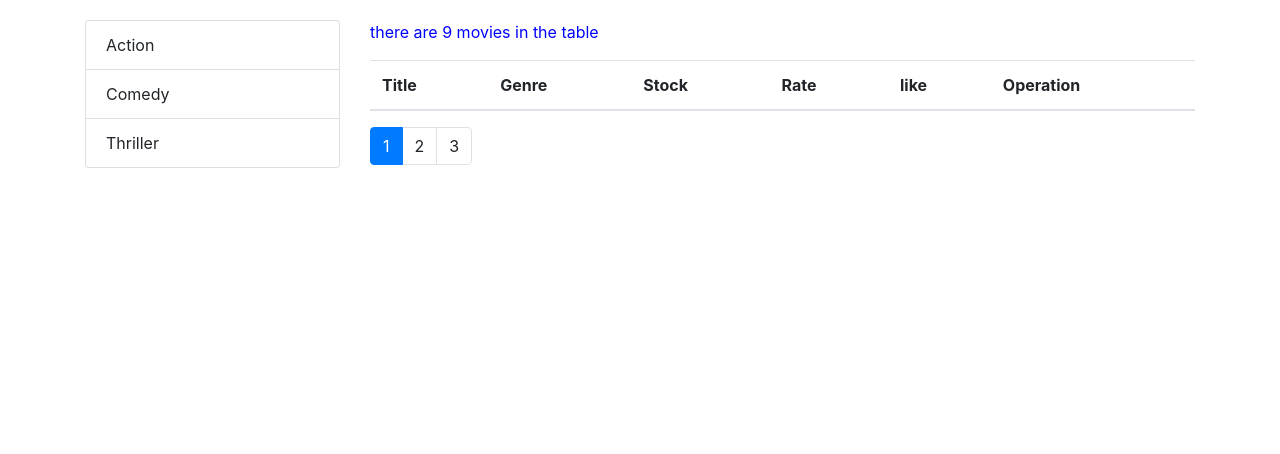
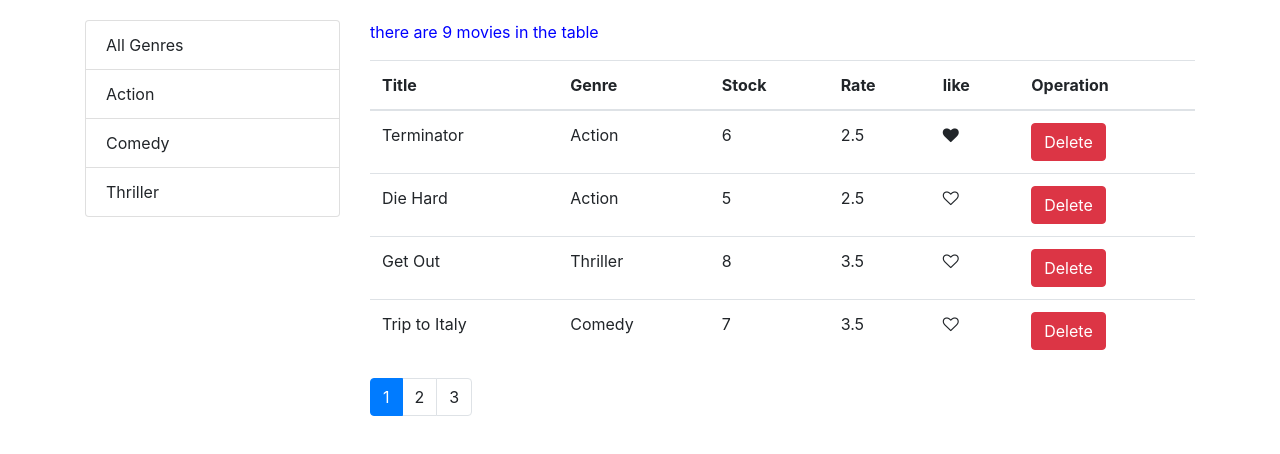
Before and after one commit to sepehr71/react-app, a React (Create React App) app: page / in a window 1280 px wide. Shown: the top 454 px of the page. Built offline with nearby package versions, Linux system fonts and the light colour scheme.

Commit message:
completing filter section

```diff
--- a/src/components/common/listGroup.jsx
+++ b/src/components/common/listGroup.jsx
@@ -5,7 +5,8 @@ const ListGroup  = (props) => {
     return(
       <ul className="list-group">
         {items.map (item =>
-         <li key={item[valueProperty]}  className={item === currentGenre ? "list-group-item active" : "list-group-item"} onClick={() => onItemSelect(item)}>{item[textProperty]}</li>
+         <li key={item[valueProperty]}
+          className={item === currentGenre ? "list-group-item active" : "list-group-item"} onClick={() => onItemSelect(item)}>{item[textProperty]}</li>
             )}
       </ul>
     )
--- a/src/components/movies.jsx
+++ b/src/components/movies.jsx
@@ -15,7 +15,8 @@ class Movies extends Component {
         currentGenre : "thriller"
     } ;
     componentDidMount(){
-      this.setState({movies:getMovies(),genres:getGenres()})
+      const genres = [{name:"All Genres"} , ...getGenres()]
+      this.setState({movies:getMovies() , genres })
     }
 
     handleDelete = movie => {
@@ -33,19 +34,21 @@ class Movies extends Component {
 
     handlePageChange = page => {
            this.setState({currentPage:page});
+
     }
 
    handleItemSelect = genre => {
-          console.log(genre);
-          this.setState({currentGenre:genre})
+
+          this.setState({currentGenre:genre,currentPage:1})
    }
 
     render() {
       const {length : count} = this.state.movies ;
       const {currentPage ,pageSize,movies:allMovies,genres,currentGenre } = this.state;
+
       if(count===0) return <h1>there is no movies</h1> ;
-      const filtered = allMovies.filter( m => m.genre._id === currentGenre._id);
-      console.log(allMovies);
+
+      const filtered = currentGenre && currentGenre._id  ? allMovies.filter( m => m.genre._id === currentGenre._id) : allMovies;
       const movies = paginate(filtered,currentPage,pageSize);
 
         return (
@@ -59,7 +62,7 @@ class Movies extends Component {
                  />
               </div>
               <div className='col'>
-             <p id='top-info'>there are {allMovies.length} movies in the table</p>
+             <p id='top-info'>there are {filtered.length} movies in the table</p>
              <table className='table'>
                 <thead>
                   <tr>
@@ -85,7 +88,7 @@ class Movies extends Component {
                 </tbody>
             </table>
             <Pagination
-               itemsCount = {count}
+               itemsCount = {filtered.length}
                pageSize = {pageSize}
                currentPage = {currentPage}
                onPageChange = {this.handlePageChange}  />
```
